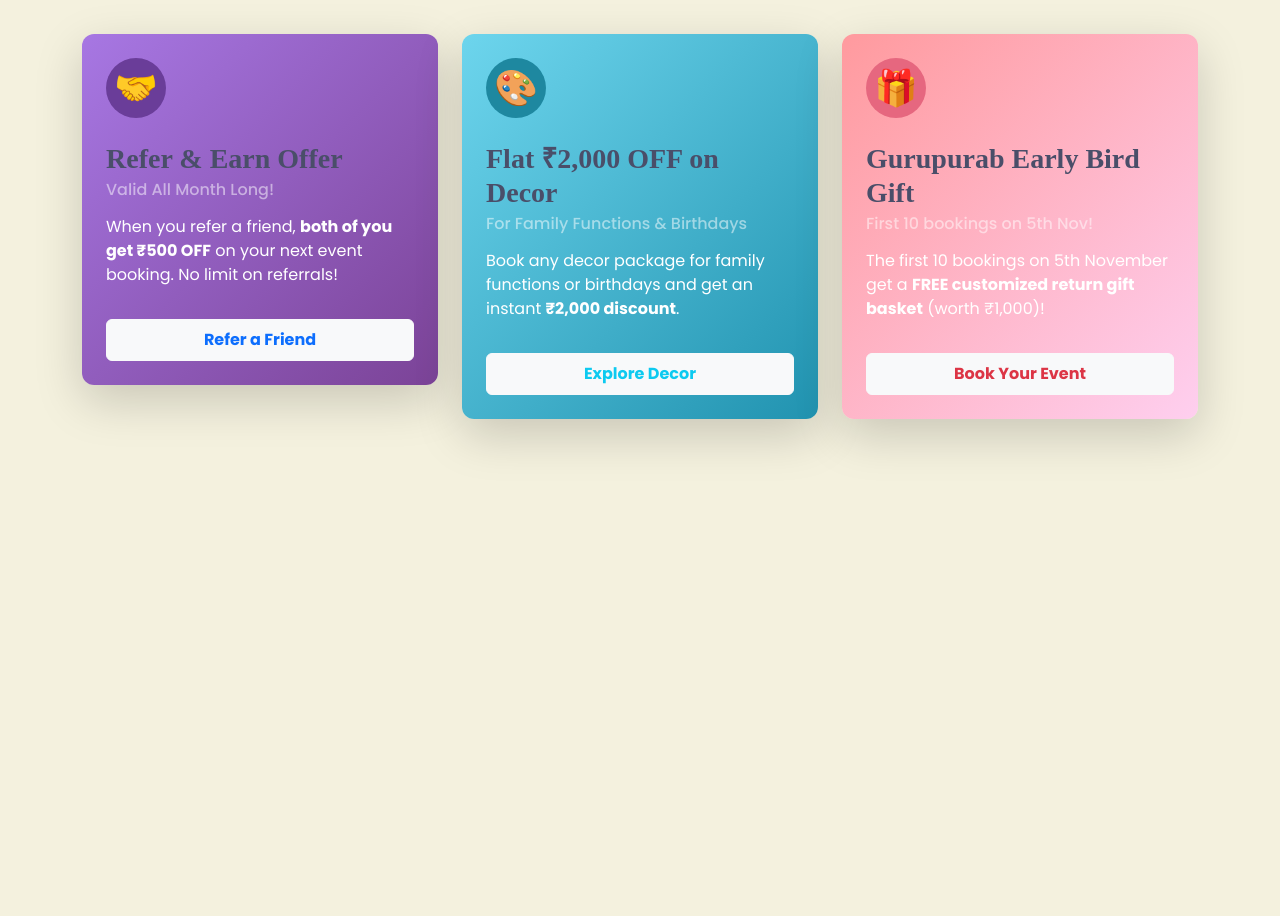
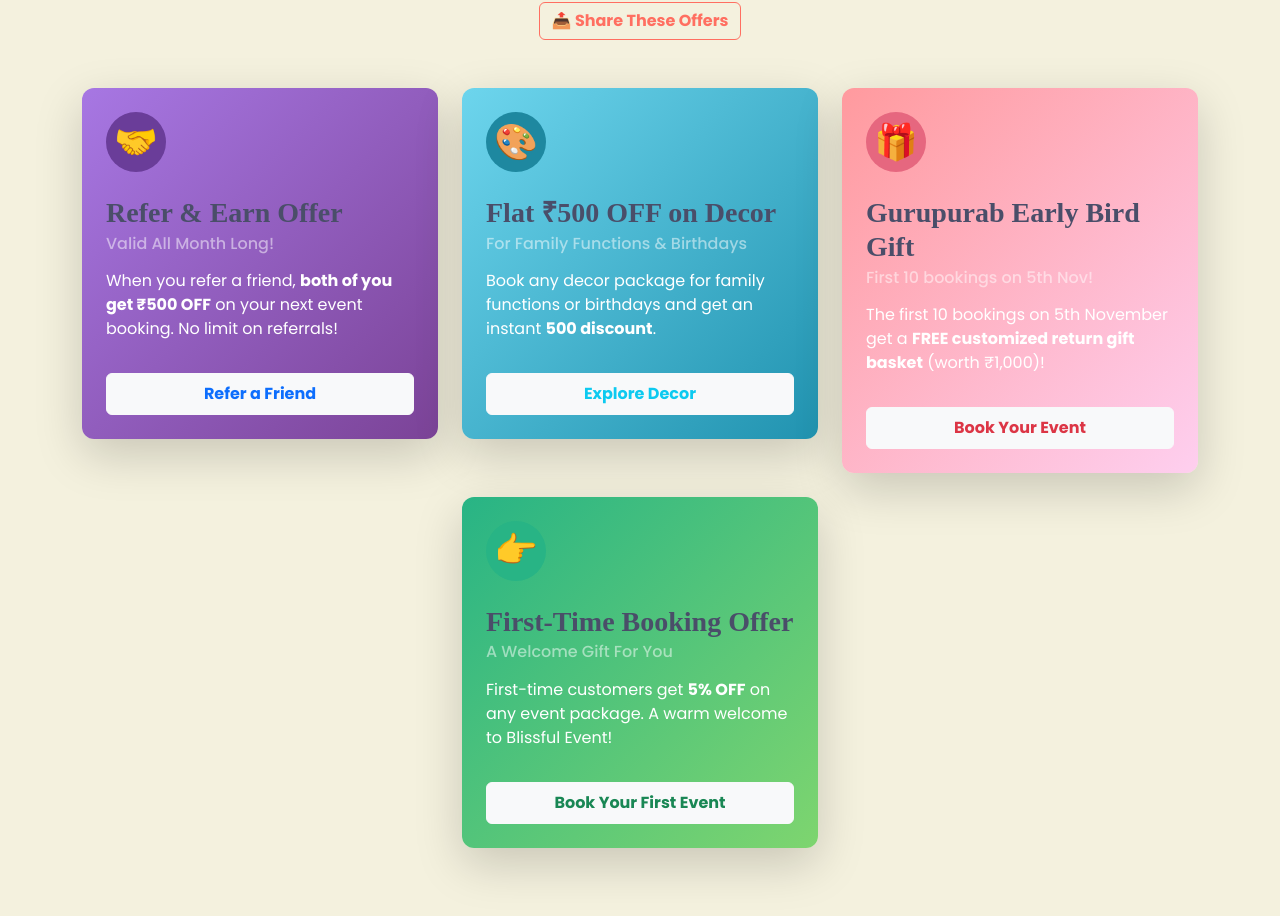
Before and after one commit to Rajj23/Event-Ease, a React (Create React App) app: page /offers in a window 1280 px wide. Shown: the part 374-1290 px from the top of the page. Before the commit the page ends 865 px from the top, so only its background shows below. Built offline with nearby package versions, Linux system fonts and the light colour scheme.

Commit message:
New offer added

```diff
--- a/package.json
+++ b/package.json
@@ -17,6 +17,7 @@
     "react-dom": "^18.2.0",
     "react-router-dom": "^6.30.0",
     "react-scripts": "5.0.1",
+    "react-share": "^5.2.2",
     "react-toastify": "^10.0.6",
     "recharts": "^2.15.2",
     "web-vitals": "^2.1.4"
--- a/src/components/OffersPage.js
+++ b/src/components/OffersPage.js
@@ -1,12 +1,33 @@
-import React from 'react';
-import { Container, Row, Col, Card, Button } from 'react-bootstrap';
+import React, { useState } from 'react'; // --- Re-added useState ---
+import { Container, Row, Col, Card, Button, Modal } from 'react-bootstrap'; // --- Re-added Modal ---
 import { motion } from 'framer-motion';
 
-// --- Optional: You might want to create a CSS file for custom styles ---
-// e.g., create OffersPage.css and import it: import './OffersPage.css';
-// For now, I'm using inline styles and Bootstrap utility classes.
+// --- Re-added react-share imports ---
+import {
+  FacebookShareButton,
+  TwitterShareButton,
+  WhatsappShareButton,
+  LinkedinShareButton,
+  FacebookIcon,
+  TwitterIcon,
+  WhatsappIcon,
+  LinkedinIcon
+} from 'react-share';
+
+// --- (Your old CSS import) ---
+// import './OffersPage.css';
 
 function OffersPage() {
+
+  // --- Re-added state for the modal ---
+  const [showShareModal, setShowShareModal] = useState(false);
+  const handleCloseShare = () => setShowShareModal(false);
+  const handleShowShare = () => setShowShareModal(true);
+
+  // --- Re-added share details ---
+  // !! IMPORTANT: Change this to your website's real URL
+  const shareUrl = "https://www.your-blissful-event-website.com/offers";
+  const shareTitle = "Check out these amazing offers from Blissful Event!";
 
   // Staggered animation for the cards
   const cardVariants = {
@@ -23,17 +44,20 @@ function OffersPage() {
   const offerBackgrounds = [
     { gradient: 'linear-gradient(135deg, #a777e3 0%, #7B4397 100%)', iconBg: '#6a3d99' }, // Purple
     { gradient: 'linear-gradient(135deg, #6dd5ed 0%, #2193b0 100%)', iconBg: '#1e88a0' }, // Blue
-    { gradient: 'linear-gradient(135deg, #ff9a9e 0%, #fecfef 100%)', iconBg: '#e6677f' }  // Pink/Coral
+    { gradient: 'linear-gradient(135deg, #ff9a9e 0%, #fecfef 100%)', iconBg: '#e6677f' }, // Pink/Coral
+    // --- ADDED 4th GRADIENT (GREEN) ---
+    { gradient: 'linear-gradient(135deg, #28b485 0%, #7ed56f 100%)', iconBg: '#28b485' }  // Green
   ];
 
   return (
+    <>
       <Container className="my-5 py-4">
 
         {/* --- Page Title Section --- */}
         <Row className="justify-content-center text-center mb-5">
           <Col md={10} lg={8}>
             <motion.h1
-            className="display-4 fw-bold text-dark" // Stronger text color
+              className="display-4 fw-bold text-dark"
               initial={{ opacity: 0, y: -30 }}
               animate={{ opacity: 1, y: 0 }}
               transition={{ duration: 0.6, ease: "easeOut" }}
@@ -41,7 +65,7 @@ function OffersPage() {
               Exclusive Offers from Blissful Event
             </motion.h1>
             <motion.p
-            className="lead text-secondary fs-5" // Slightly larger and darker lead text
+              className="lead text-secondary fs-5"
               initial={{ opacity: 0 }}
               animate={{ opacity: 1 }}
               transition={{ duration: 0.6, delay: 0.2, ease: "easeOut" }}
@@ -49,6 +73,22 @@ function OffersPage() {
               Unlock amazing savings and make your celebrations even more special.
               Don't miss out on these limited-time deals!
             </motion.p>
+
+            {/* --- Re-added Share Button --- */}
+            <motion.div
+              initial={{ opacity: 0 }}
+              animate={{ opacity: 1 }}
+              transition={{ duration: 0.6, delay: 0.4, ease: "easeOut" }}
+            >
+              <Button
+                variant="outline-primary"
+                onClick={handleShowShare}
+                className="mt-3 fw-bold"
+              >
+                📤 Share These Offers
+              </Button>
+            </motion.div>
+
           </Col>
         </Row>
 
@@ -56,15 +96,15 @@ function OffersPage() {
         <Row className="justify-content-center g-4">
 
           {/* --- Offer 1: Refer & Earn --- */}
-        <Col md={6} lg={4}> {/* Smaller columns for a grid layout */}
+          <Col md={6} lg={4}>
             <motion.div
               variants={cardVariants}
               initial="initial"
               whileInView="whileInView"
-            viewport={{ once: true, amount: 0.2 }} // Trigger earlier
+              viewport={{ once: true, amount: 0.2 }}
             >
               <Card
-              className="h-100 border-0 shadow-lg text-white" // White text for dark background
+                className="h-100 border-0 shadow-lg text-white"
                 style={{ background: offerBackgrounds[0].gradient }}
               >
                 <Card.Body className="p-4 d-flex flex-column">
@@ -87,9 +127,9 @@ function OffersPage() {
                     When you refer a friend, <strong>both of you get ₹500 OFF</strong> on your next event booking. No limit on referrals!
                   </Card.Text>
                   <Button
-                  variant="light" // Light button for contrast
-                  href="/contact"
-                  className="mt-3 fw-bold px-4 py-2 text-primary" // Text-primary makes it stand out
+                    variant="light"
+                    onClick={handleShowShare}
+                    className="mt-3 fw-bold px-4 py-2 text-primary"
                   >
                     Refer a Friend
                   </Button>
@@ -98,13 +138,13 @@ function OffersPage() {
             </motion.div>
           </Col>
 
-        {/* --- Offer 2: Decor Discount --- */}
+          {/* --- Offer 2: Décor Discount --- */}
           <Col md={6} lg={4}>
             <motion.div
               variants={cardVariants}
               initial="initial"
               whileInView="whileInView"
-            transition={{ delay: 0.15 }} // Stagger delay
+              transition={{ delay: 0.15 }}
               viewport={{ once: true, amount: 0.2 }}
             >
               <Card
@@ -123,12 +163,12 @@ function OffersPage() {
                   >
                     🎨
                   </div>
-                <h3 className="fw-bold mb-2">Flat ₹2,000 OFF on Decor</h3>
+                  <h3 className="fw-bold mb-2">Flat ₹500 OFF on Decor</h3>
                   <Card.Subtitle className="mb-3 text-white-50">
                     For Family Functions & Birthdays
                   </Card.Subtitle>
                   <Card.Text className="flex-grow-1">
-                  Book any decor package for family functions or birthdays and get an instant <strong>₹2,000 discount</strong>.
+                    Book any decor package for family functions or birthdays and get an instant <strong>500 discount</strong>.
                   </Card.Text>
                   <Button
                     variant="light"
@@ -148,7 +188,7 @@ function OffersPage() {
               variants={cardVariants}
               initial="initial"
               whileInView="whileInView"
-            transition={{ delay: 0.3 }} // Stagger delay
+              transition={{ delay: 0.3 }}
               viewport={{ once: true, amount: 0.2 }}
             >
               <Card
@@ -186,8 +226,82 @@ function OffersPage() {
             </motion.div>
           </Col>
 
+          {/* --- NEW OFFER: First-Time Booking --- */}
+          <Col md={6} lg={4}>
+            <motion.div
+              variants={cardVariants}
+              initial="initial"
+              whileInView="whileInView"
+              transition={{ delay: 0.45 }} // Staggered delay
+              viewport={{ once: true, amount: 0.2 }}
+            >
+              <Card
+                className="h-100 border-0 shadow-lg text-white"
+                style={{ background: offerBackgrounds[3].gradient }}
+              >
+                <Card.Body className="p-4 d-flex flex-column">
+                  <div
+                    className="rounded-circle d-inline-flex justify-content-center align-items-center mb-4"
+                    style={{
+                      width: '60px',
+                      height: '60px',
+                      background: offerBackgrounds[3].iconBg,
+                      fontSize: '2.2rem'
+                    }}
+                  >
+                    👉
+                  </div>
+                  <h3 className="fw-bold mb-2">First-Time Booking Offer</h3>
+                  <Card.Subtitle className="mb-3 text-white-50">
+                    A Welcome Gift For You
+                  </Card.Subtitle>
+                  <Card.Text className="flex-grow-1">
+                    First-time customers get <strong>5% OFF</strong> on any event package. A warm welcome to Blissful Event!
+                  </Card.Text>
+                  <Button
+                    variant="light"
+                    href="/create"
+                    className="mt-3 fw-bold px-4 py-2 text-success" // text-success matches green
+                  >
+                    Book Your First Event
+                  </Button>
+                </Card.Body>
+              </Card>
+            </motion.div>
+          </Col>
+
         </Row>
       </Container>
+
+      {/* --- Re-added Share Modal --- */}
+      <Modal show={showShareModal} onHide={handleCloseShare} centered>
+        <Modal.Header closeButton>
+          <Modal.Title>Share These Offers!</Modal.Title>
+        </Modal.Header>
+        <Modal.Body>
+          <p className="text-center text-muted">Know someone who'd love these deals?</p>
+          <div className="d-flex justify-content-around p-3">
+
+            <FacebookShareButton url={shareUrl} quote={shareTitle}>
+              <FacebookIcon size={64} round />
+            </FacebookShareButton>
+
+            <TwitterShareButton url={shareUrl} title={shareTitle}>
+              <TwitterIcon size={64} round />
+            </TwitterShareButton>
+
+            <WhatsappShareButton url={shareUrl} title={shareTitle} separator=":: ">
+              <WhatsappIcon size={64} round />
+            </WhatsappShareButton>
+
+            <LinkedinShareButton url={shareUrl} title={shareTitle} summary="Amazing event offers!">
+              <LinkedinIcon size={64} round />
+            </LinkedinShareButton>
+
+          </div>
+        </Modal.Body>
+      </Modal>
+    </>
   );
 }
 
```
Also changed, not shown: 1 other file (tests, documents, lock files or other folders). Lines whose indentation alone changed are shown as unchanged.
